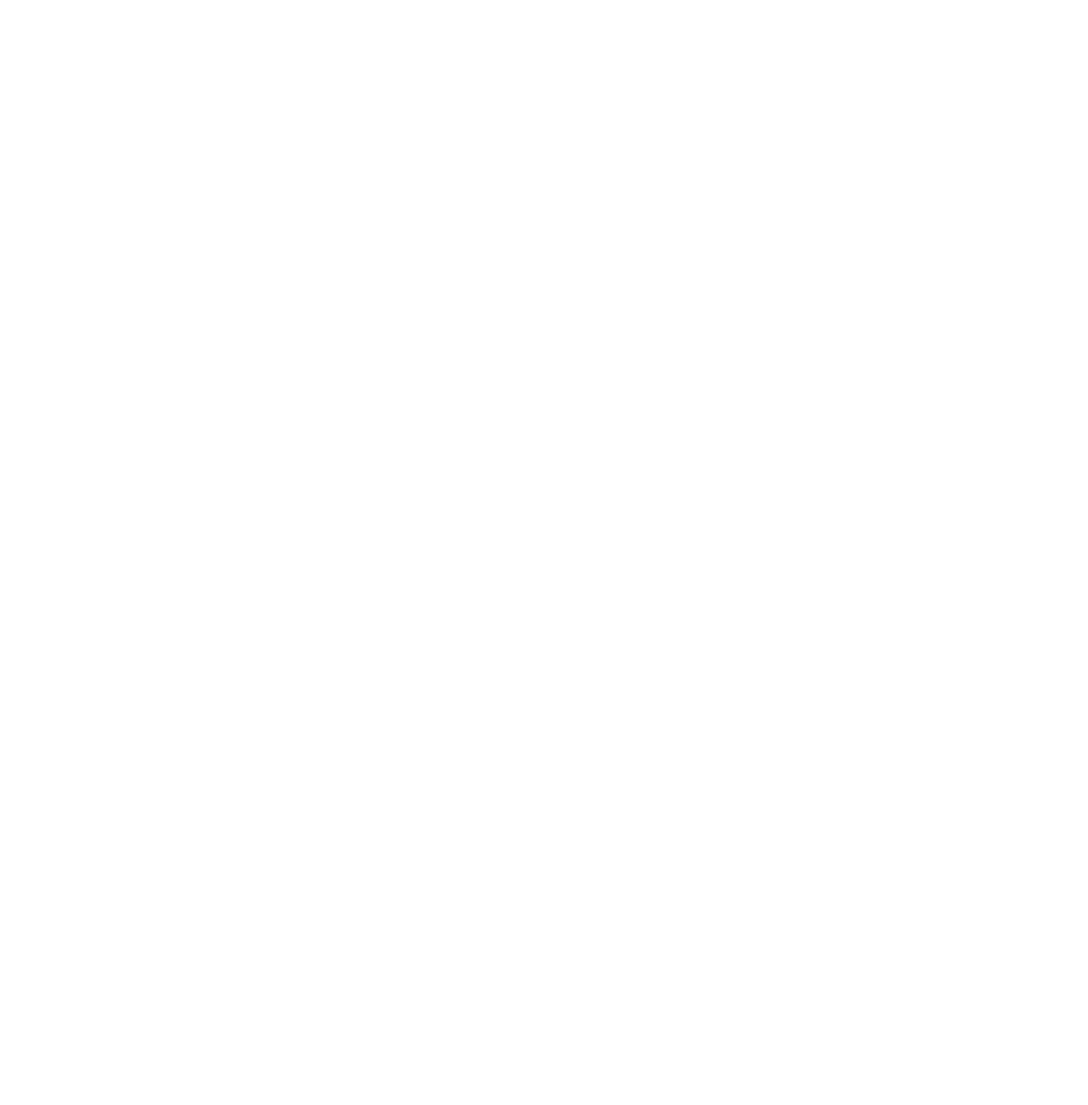
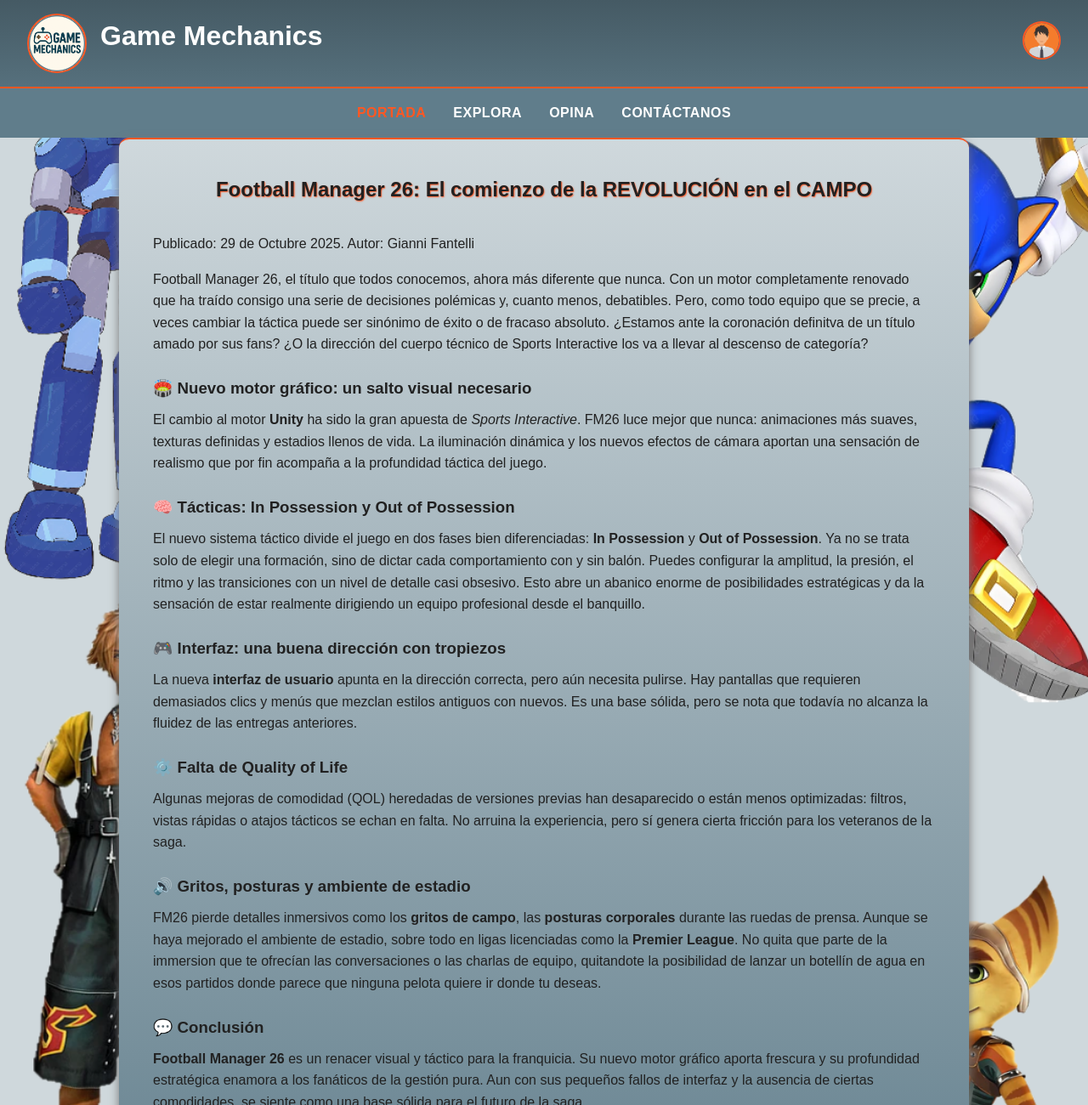
Before and after one commit to gfantelli97/game-mechanics-web, a plain HTML site: page analisis-fm26.html in a window 1280 px wide. Shown: the top 1300 px of the page at 85% size. Before the commit the page ends 800 px from the top, so only its background shows below. Drawn offline with Linux system fonts and the light colour scheme.

Commit message:
Terminada página de review principal

```diff
--- a/analisis-fm26.html
+++ b/analisis-fm26.html
@@ -0,0 +1,128 @@
+<!DOCTYPE html>
+<html lang="es">
+    <head>
+        <meta charset="UTF-8">
+        <meta name="viewport" content="width=device-width, initial-scale=1.0">
+        <title>Game Mechanics - Crítica de Videojuegos</title>
+        <link rel="stylesheet" href="css/styles.css">
+    </head>
+    <body>
+        <header class="main-header">
+            <div class="header-top">
+                <div class="logo-container">
+                    <img src="media/logo.png" alt="Logotipo de Game Mechanics" class="logo">
+                 <h1>Game Mechanics</h1>
+                </div>
+
+
+
+                <div class="user-profile">
+                    <a href="perfil.html">
+                        <img src="media/user.png" alt="Perfil de usuario" class="user-icon">
+                    </a>
+                </div>
+            </div>
+                      <nav class="main-nav">
+                <ul>
+                    <li><a href="portada.html" class="active">Portada</a></li>
+                    <li><a href="explora.html">Explora</a></li>
+                    <li><a href="opina.html">Opina</a></li>
+                    <li><a href="contacto.html">Contáctanos</a></li>
+                </ul>
+            </nav>
+        </header>
+
+          <main class="main-content">
+            <section class="full-review-box">
+                <header class="featured-header">
+                    <h2>Football Manager 26: El comienzo de la REVOLUCIÓN en el CAMPO</h2>
+                    <p class="review-meta"> Publicado: 29 de Octubre 2025. Autor: Gianni Fantelli</p>
+
+                </header>
+                <div class="review-content">
+                <p>Football Manager 26, el título que todos conocemos, ahora más diferente que nunca.
+                Con un motor completamente renovado que ha traído consigo una serie de decisiones polémicas y, cuanto menos, debatibles.
+                Pero, como todo equipo que se precie, a veces cambiar la táctica puede ser sinónimo de éxito o de fracaso absoluto.
+                ¿Estamos ante la coronación definitva de un título amado por sus fans?
+                ¿O la dirección del cuerpo técnico de Sports Interactive los va a llevar al descenso de categoría?</p>
+                 <h3>🏟️ Nuevo motor gráfico: un salto visual necesario</h3>
+                <p>
+                El cambio al motor <strong>Unity</strong> ha sido la gran apuesta de <em>Sports Interactive</em>.
+                FM26 luce mejor que nunca: animaciones más suaves, texturas definidas y estadios llenos de vida.
+                 La iluminación dinámica y los nuevos efectos de cámara aportan una sensación de realismo que
+                  por fin acompaña a la profundidad táctica del juego.
+                </p>
+
+                <h3>🧠 Tácticas: In Possession y Out of Possession</h3>
+                <p>
+                El nuevo sistema táctico divide el juego en dos fases bien diferenciadas:
+                <strong>In Possession</strong> y <strong>Out of Possession</strong>.
+                Ya no se trata solo de elegir una formación, sino de dictar cada comportamiento con y sin balón.
+                Puedes configurar la amplitud, la presión, el ritmo y las transiciones con un nivel de detalle
+                 casi obsesivo. Esto abre un abanico enorme de posibilidades estratégicas y da la sensación de
+                estar realmente dirigiendo un equipo profesional desde el banquillo.
+                </p>
+
+                <h3>🎮 Interfaz: una buena dirección con tropiezos</h3>
+                <p>
+                La nueva <strong>interfaz de usuario</strong> apunta en la dirección correcta, pero aún necesita
+                pulirse. Hay pantallas que requieren demasiados clics y menús que mezclan estilos antiguos con
+                nuevos. Es una base sólida, pero se nota que todavía no alcanza la fluidez de las entregas anteriores.
+                </p>
+
+                <h3>⚙️ Falta de Quality of Life</h3>
+                 <p>
+               Algunas mejoras de comodidad (QOL) heredadas de versiones previas han desaparecido o están menos
+                 optimizadas: filtros, vistas rápidas o atajos tácticos se echan en falta. No arruina la experiencia,
+                pero sí genera cierta fricción para los veteranos de la saga.
+                </p>
+
+                <h3>🔊 Gritos, posturas y ambiente de estadio</h3>
+                <p>
+                FM26 pierde detalles inmersivos como los <strong>gritos de campo</strong>, las <strong>posturas
+                corporales</strong> durante las ruedas de prensa. Aunque se haya mejorado el ambiente de estadio,
+                sobre todo en ligas licenciadas como la <strong>Premier League</strong>. No quita que parte de la immersion que
+                te ofrecían las conversaciones o las charlas de equipo, quitandote la posibilidad de lanzar un botellín de agua
+                en esos partidos donde parece que ninguna pelota quiere ir donde tu deseas.
+             </p>
+
+                <h3>💬 Conclusión</h3>
+                <p>
+                <strong>Football Manager 26</strong> es un renacer visual y táctico para la franquicia. Su nuevo
+                motor gráfico aporta frescura y su profundidad estratégica enamora a los fanáticos de la gestión
+                 pura. Aun con sus pequeños fallos de interfaz y la ausencia de ciertas comodidades, se siente como
+                una base sólida para el futuro de la saga.
+                </p>
+                </div>
+                <footer class="review-bottom">
+                    <div class="score-container">
+                        <img src="media/6,5.png" alt="Nota Final" class="score">
+                    </div>
+                    <div class="reviewer-profile">
+                        <img src="media/yo.jpeg" alt="Analista">
+                        <h1>Gianni Fantelli
+                            <br>CEO y Fundador de Game Mechanics
+                        </h1>
+                    </div>
+                </footer>
+            </section>
+          </main>
+         <footer class="main-footer">
+            <div class="footer-content">
+                <div class="footer-links">
+                    <a href="terminos.html">Terminos de Uso</a>
+                    <a href="faq.html">Preguntas Frecuentes</a>
+                    <a href="privacidad.html">Politica de Privacidad</a>
+                </div>
+
+                <div class="iconos-redes">
+                    <a href="https://www.instagram.com/leomessi" title="Instagram"><img src="media/instagram.png" alt="Instagram"></a>
+                    <a href="https://x.com/GFantelli97" title="X"><img src="media/x.png" alt="X"></a>
+                    <a href="https://www.youtube.com/watch?v=dQw4w9WgXcQ&list=RDdQw4w9WgXcQ&start_radio=1" title="Youtube"><img src="media/youtube.png" alt="Youtube"></a>
+                </div>
+
+                <p class="footer-copy">Copyright 2025 Game Mechanics. Todos los derechos reservados.</p>
+            </div>
+        </footer>
+    </body>
+</html>
--- a/css/styles.css
+++ b/css/styles.css
@@ -47,7 +47,7 @@ h1, h2, h3, h4, h5, h6{
 /* Estilo Párrafos*/
 p {
     margin-bottom: 1em;
-    color: var(--text-secondary);
+    color: var(--text-primary);
 }
 
 /* Estilos enlaces con diseño responsive Hover */
@@ -200,18 +200,17 @@ a:hover {
 .reviews-destacadas {
     display: flex;
     justify-content: center;
-    background: var(--light-primary);
     padding: 3rem 0;
 }
 
 .reviews-box {
-    border-top: 2px solid var(--accent);
+    border-bottom: 2px solid var(--accent);
     background: linear-gradient(to bottom left, var(--light-primary), var(--primary));
     border-radius: 12px;
     padding: 2rem;
     max-width: 1000px;
     width: 90%;
-    box-shadow: 0 4px 16px var(--text-secondary);
+    box-shadow: 0 -4px 12px var(--text-secondary);
     color: var(--text-light);
 }
 
@@ -318,6 +317,90 @@ a:hover {
     font-size: 1rem;
     color: var(--text-secondary);
 }
+.full-review {
+    display: flex;
+    justify-content: center;
+    align-items: center;
+    padding: 3rem 0;
+}
+.review-content {
+    font-family: var(--font-body);
+    color: var(--text-primary);
+    font-size: 1rem;
+    line-height: 1.6;
+}
+.review-content h3{
+    font-family: var(--font-title);
+    color: var(--text-primary);
+    font-weight: 800;
+    margin-top: 1.5rem;
+}
+.full-review-box {
+    border-bottom: 2px solid var(--accent);
+    border-top: 2px solid var(--accent);
+    background: linear-gradient(to bottom , var(--light-primary), var(--primary));
+    border-radius: 12px;
+    padding: 2.5rem;
+    max-width: 1000px;
+    width: 90%;
+    margin: 0 auto;
+    box-shadow: 0 -4px 12px var(--text-secondary);
+    box-shadow: 0 4px 12px var(--text-secondary);
+    color: var(--text-primary);
+}
+.full-review-box h2{
+    font-family: var(--font-title);
+    color: var(--text-primary);
+    font-size: 2rem;
+    text-align: center;
+    margin-bottom: 2rem;
+    text-shadow: 0.05rem 0.05rem 0.1rem var(--accent);
+}
+.review-bottom{
+    display: flex;
+    justify-content: space-between;
+    align-items: center;
+    margin-top: 2.5rem;
+    flex-wrap: wrap;
+}
+
+.score-container{
+    display: flex;
+    align-items: center;
+    gap: 1rem;
+}
+
+.score{
+    width: 120px;
+    height: auto;
+    border-radius: 50%;
+    object-fit: contain;
+    border: 2px solid var(--accent);
+}
+.reviewer-profile {
+    display: flex;
+    align-items: center;
+    gap: 1.5rem;
+}
+
+.reviewer-profile img{
+    width: 120px;
+    height: 120px;
+    border-radius: 50%;
+    border: 3px solid var(--accent);
+    object-fit: cover;
+    transition: 0.2s ease-in-out;
+}
+.reviewer-profile img:hover{
+    transform: scale(1.05);
+}
+.reviewer-profile h1 {
+    font-family: var(--font-title);
+    color: var(--text-primary);
+    font-size: 1.2rem;
+    line-height: 1.4;
+    text-shadow: 0.05 rem 0.05rem 0.1rem var(--text-light);
+}
 @media (max-width: 900px) {
     .featured-grid {
         grid-template-columns: 1fr;
```
Also changed, not shown: media/6,5.png (added), media/yo.jpeg (added).
